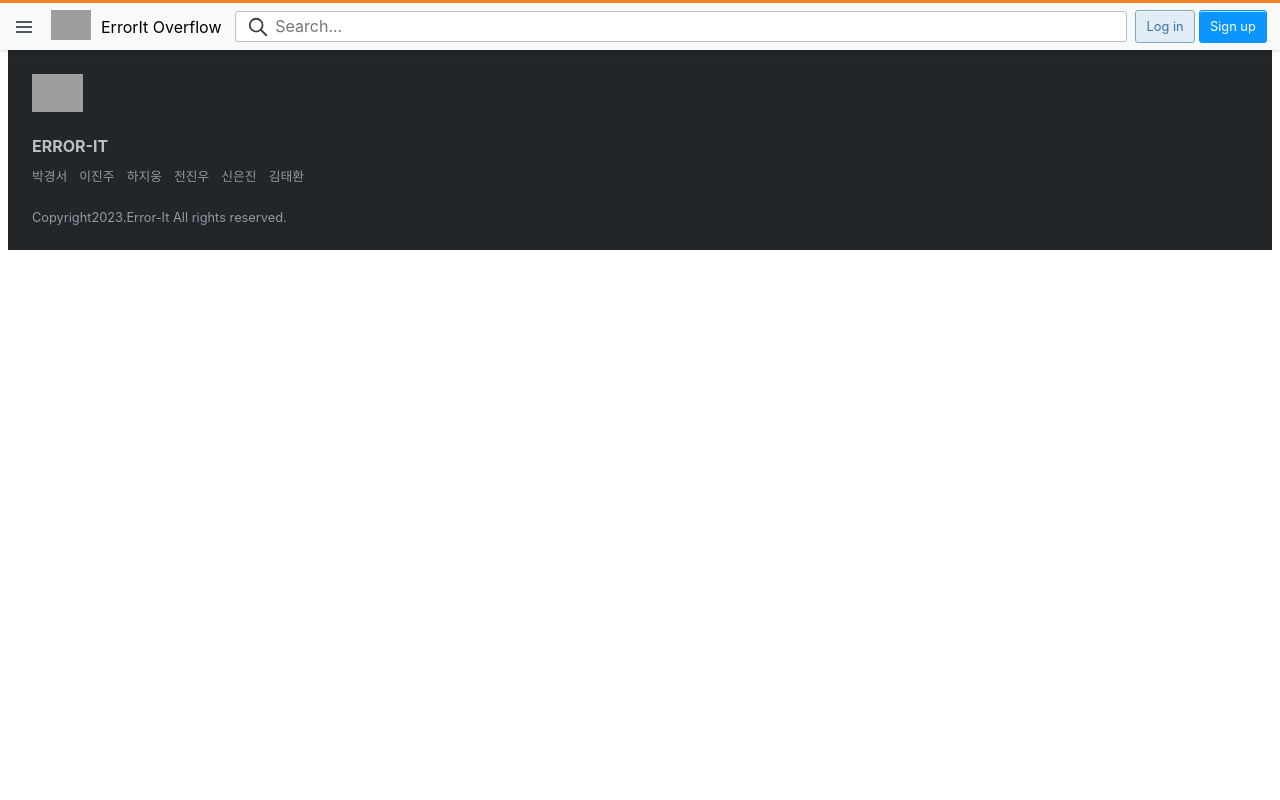
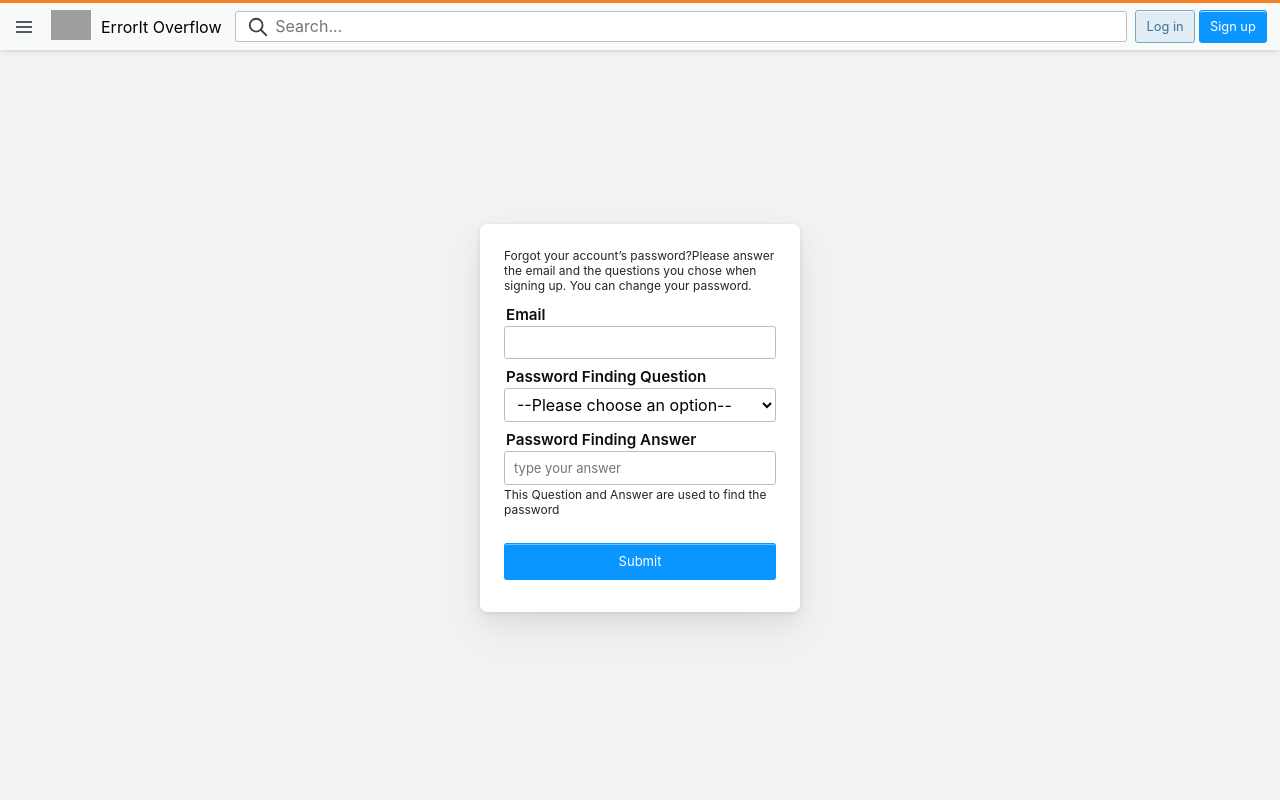
Before and after one commit to 2realzoo/ErrorIt, a React (Create React App) app in the folder client/: page /check-user in a window 1280 px wide. Shown: the top 800 px of the page. Built offline with nearby package versions, Linux system fonts and the light colour scheme; grey boxes are pictures that could not be loaded.

Commit message:
[FE][FEAT]:CheckUser 페이지 화면 완료

```diff
--- a/client/src/App.js
+++ b/client/src/App.js
@@ -8,6 +8,7 @@ import Question from "./pages/Question";
 import Footer from "./components/Footer";
 
 import SignUp from "./pages/SignUp";
+import CheckUser from "./pages/CheckUser";
 
 function App() {
   return (
@@ -18,6 +19,7 @@ function App() {
         <Route path="/login" element={<Login />} />
         <Route path="/question" element={<Question />} />
         <Route path="/signup" element={<SignUp />} />
+        <Route path="/check-user" element={<CheckUser />} />
       </Routes>
       <Footer />
     </BrowserRouter>
--- a/client/src/pages/Login.js
+++ b/client/src/pages/CheckUser.js
@@ -1,7 +1,7 @@
 import React from "react";
 import styled from "styled-components";
 
-const LoginContainer = styled.div`
+const CheckContainer = styled.div`
   max-width: 100%;
   width: 100%;
   display: flex;
@@ -10,27 +10,12 @@ const LoginContainer = styled.div`
   background-color: var(--black-050);
   height: 100%;
 `;
-
-const LoginWrapper = styled.div`
+const CheckWrapper = styled.div`
   display: flex;
   flex-direction: column;
   align-items: center;
   justify-content: center;
   height: 95vh;
-`;
-
-const Logo = styled.a`
-  margin: 0 8px 0 8px;
-  display: flex;
-  align-items: center;
-  background-color: transparent;
-`;
-
-const Img = styled.img`
-  margin-left: auto;
-  margin-right: auto;
-  height: 38px;
-  margin-bottom: var(--su24);
 `;
 const FormContainer = styled.div`
   box-shadow: var(--bs-xl);
@@ -40,8 +25,8 @@ const FormContainer = styled.div`
   margin-right: auto;
   background-color: var(--white);
   border-radius: var(--br-lg);
+  max-width: 20rem;
 `;
-
 const Label = styled.label`
   font-size: 0.95rem;
   color: var(--fc-dark);
@@ -53,7 +38,6 @@ const Label = styled.label`
   margin-right: 0;
   margin-left: 0;
 `;
-
 const Input = styled.input`
   -webkit-appearance: none;
   width: 100%;
@@ -68,7 +52,6 @@ const Input = styled.input`
   font-size: var(--fs-body1);
   font-family: inherit;
 `;
-
 const Form = styled.div`
   margin: calc(var(--su12) / 2);
   margin-right: 0;
@@ -76,7 +59,18 @@ const Form = styled.div`
   display: flex;
   flex-direction: column;
 `;
-
+const Select = styled.select`
+  margin: calc(var(--su4) / 2);
+  margin-right: 0;
+  margin-left: 0;
+  padding: 0.3em 0.5em;
+  border: 1px solid var(--bc-darker);
+  border-radius: var(--br-sm);
+  -webkit-appearance: auto;
+  -moz-appearance: auto;
+  appearance: auto;
+  width: 100%;
+`;
 const Button = styled.button`
   margin: calc(var(--su16) / 2);
   margin-right: 0;
@@ -99,68 +93,46 @@ const Button = styled.button`
   --_bu-bc: transparent;
   --_bu-br: var(--br-sm);
 `;
-
-const LabelWrapper = styled.div`
-  display: flex;
-  flex-direction: row;
-  justify-content: space-between;
-  align-items: center;
+const Notice = styled.div`
+  color: var(--theme-body-font-color);
+  font-size: var(--fs-caption);
+  margin-bottom: 1em;
+  margin-top: 0;
+  clear: both;
 `;
 
-const GuideWrapper = styled.div`
-  max-width: 300px;
-  width: 100%;
-  text-align: center;
-  font-size: var(--fs-body1);
-  padding: 16px;
-  margin-bottom: 24px;
-  margin-left: auto;
-  margin-right: auto;
-`;
-
-const Caption = styled.a`
-  font-size: var(--fs-caption);
-  --_li-fc: var(--theme-link-color);
-  --_li-fc-hover: var(--theme-link-color-hover);
-  --_li-fc-visited: var(--theme-link-color-visited);
-  color: var(--_li-fc);
-  cursor: pointer;
-  text-decoration: none;
-  user-select: auto;
-`;
-
-function Login() {
+function CheckUser() {
   return (
-    <LoginContainer>
-      <LoginWrapper>
-        <Logo href="/">
-          <Img src="./Img/stackoverflow_logo_icon.png" alt="로고이미지"></Img>
-        </Logo>
+    <CheckContainer>
+      <CheckWrapper>
         <FormContainer>
+          <Notice>
+            Forgot your account’s password?Please answer the email and the
+            questions you chose when signing up. You can change your password.
+          </Notice>
           <Form>
-            <Label
-              marginTop="calc(var(--su4) / 2)"
-              marginBottom="calc(var(--su4) / 2)">
-              Email
-            </Label>
-            <Input type="email"></Input>
+            <Label>Email</Label>
+            <Input></Input>
           </Form>
           <Form>
-            <LabelWrapper>
-              <Label marginTop="calc(var(--su6) / 2)">Password</Label>
-              <Caption href="#">Forgot password?</Caption>
-            </LabelWrapper>
+            <Label>Password Finding Question</Label>
+            <Select>
+              <option value="">--Please choose an option--</option>
+              <option>질문1</option>
+            </Select>
           </Form>
-          <Input type="password"></Input>
-          <Button>login</Button>
+          <Form>
+            <Label>Password Finding Answer</Label>
+            <Input type="text" placeholder="type your answer"></Input>
+            <Notice>
+              This Question and Answer are used to find the password
+            </Notice>
+          </Form>
+          <Button>Submit</Button>
         </FormContainer>
-        <GuideWrapper>
-          Don’t have an account?&nbsp;
-          <Caption href="#">Sign up</Caption>
-        </GuideWrapper>
-      </LoginWrapper>
-    </LoginContainer>
+      </CheckWrapper>
+    </CheckContainer>
   );
 }
 
-export default Login;
+export default CheckUser;
```
Also changed, not shown: client/src/pages/ChangePassword.js (added, +7 -0 lines).
